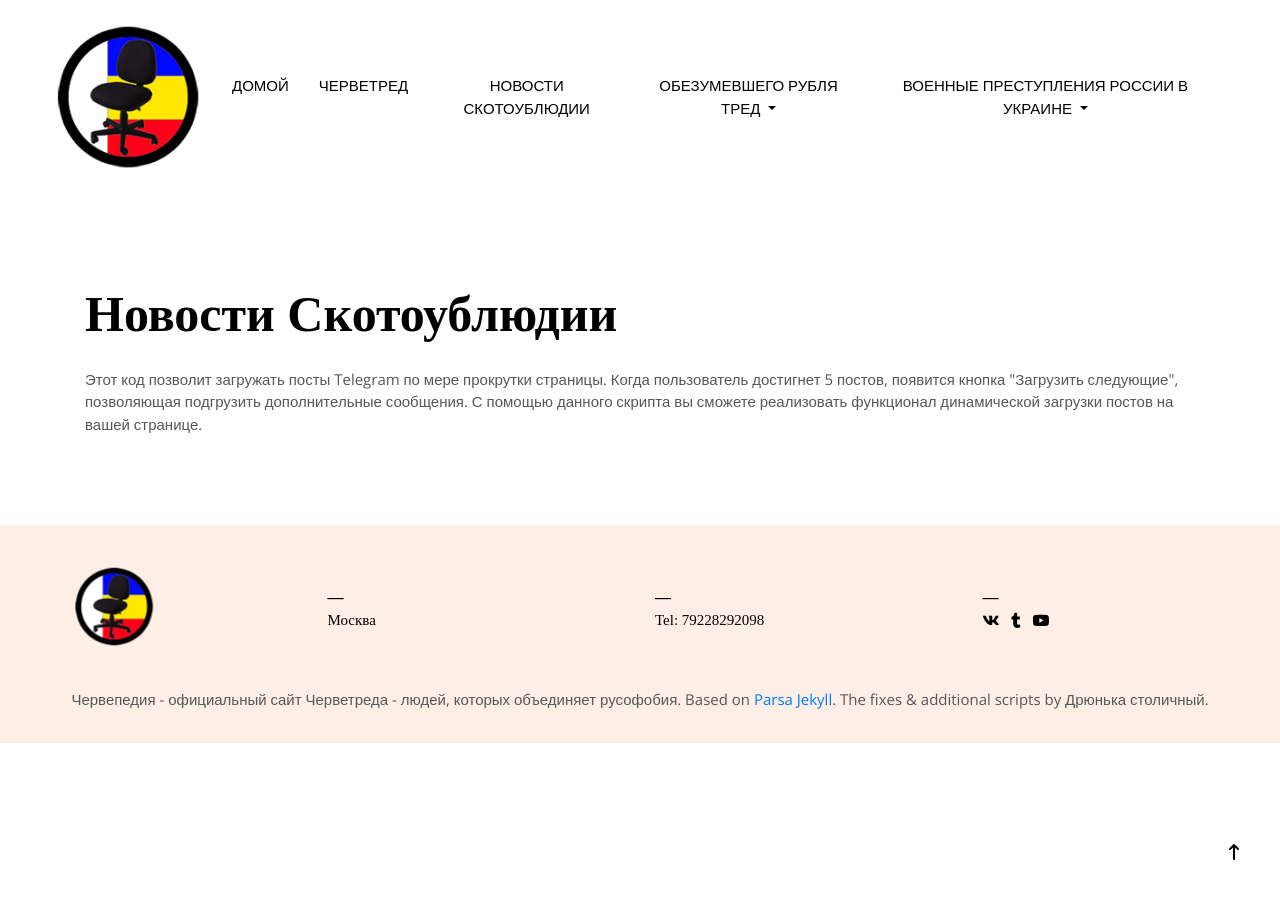
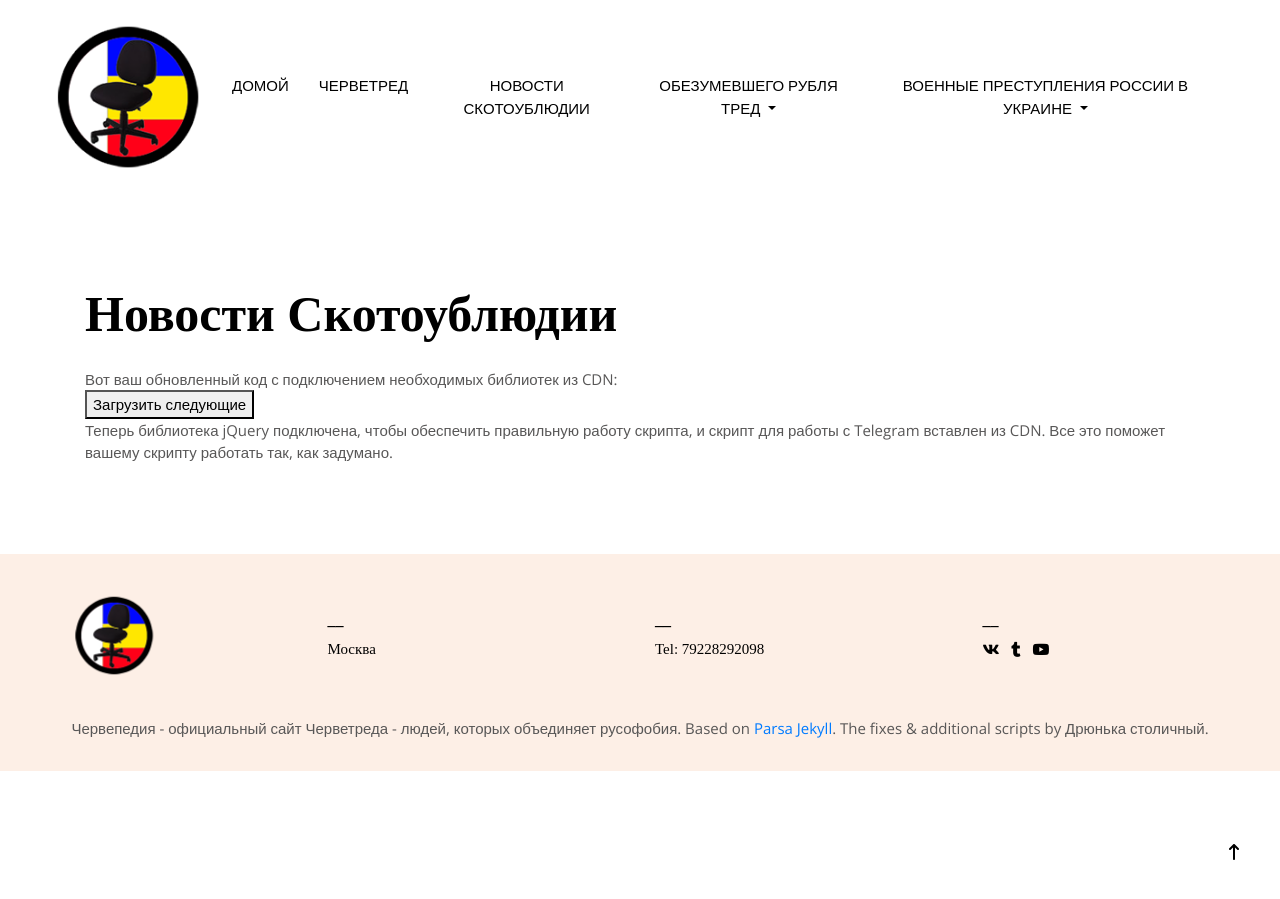
Before and after one commit to chervetred/chervetred.github.io, a Jekyll site: the page built from _pages/tgtest.html, in a window 1280 px wide. Built offline with Jekyll 4.4.1, drawn with Linux system fonts in a browser that asks for light colours; some web fonts are replaced; a script that is not in the unit is left out; comment, search, counter and statistics services are not loaded; some of the changed lines change nothing that is shown.

Commit message:
Update tgtest.html

```diff
--- a/_pages/tgtest.html
+++ b/_pages/tgtest.html
@@ -5,6 +5,7 @@
 keywords: червепедия, черветред, черветред - это, кинаман, миопатия, павел гринев, червепедия зеркало
 image:
 ---
+Вот ваш обновленный код с подключением необходимых библиотек из CDN:
 
 <!DOCTYPE html>
 <html lang="en">
@@ -12,7 +13,8 @@
 <meta charset="UTF-8">
 <meta name="viewport" content="width=device-width, initial-scale=1.0">
 <title>Новости Скотоублюдии</title>
-<script async src="https://telegram.org/js/telegram-widget.js?22" data-telegram-post="pravyvzgliad/18659" data-width="100%"></script>
+<script src="https://ajax.googleapis.com/ajax/libs/jquery/3.6.0/jquery.min.js"></script><!-- Подключаем jQuery -->
+<script async src="https://telegram.org/js/telegram-widget.js?22"></script>
 </head>
 <body>
 <div id="telegram-posts"></div>
@@ -46,30 +48,30 @@
 let postsPerPage = 5;
 
 function displayPosts() {
-    for (let i = currentPage * postsPerPage; i < (currentPage + 1) * postsPerPage; i++) {
-        if (posts[i]) {
+    let start = currentPage * postsPerPage;
+    let end = start + postsPerPage;
+    if (end >= posts.length) {
+        end = posts.length;
+    }
+
+    for (let i = start; i < end; i++) {
         let script = document.createElement('script');
         script.src = `https://telegram.org/js/telegram-widget.js?22`;
         script.setAttribute('data-telegram-post', posts[i]);
         script.setAttribute('data-width', '100%');
         document.getElementById('telegram-posts').appendChild(script);
     }
+
+    if (end < posts.length) {
+        document.getElementById('load-more').style.display = 'block';
     }
-    currentPage++;
 }
 
 function loadMorePosts() {
+    currentPage++;
+    document.getElementById('telegram-posts').innerHTML = '';
     displayPosts();
-    if (currentPage * postsPerPage >= posts.length) {
-        document.getElementById('load-more').style.display = 'none';
 }
-}
-
-window.addEventListener('scroll', function() {
-    if ((window.innerHeight + window.scrollY) >= document.body.offsetHeight - 1000) {
-        loadMorePosts();
-    }
-});
 
 displayPosts();
 </script>
@@ -77,4 +79,4 @@
 </html>
 
 
-Этот код позволит загружать посты Telegram по мере прокрутки страницы. Когда пользователь достигнет 5 постов, появится кнопка "Загрузить следующие", позволяющая подгрузить дополнительные сообщения. С помощью данного скрипта вы сможете реализовать функционал динамической загрузки постов на вашей странице.
+Теперь библиотека jQuery подключена, чтобы обеспечить правильную работу скрипта, и скрипт для работы с Telegram вставлен из CDN. Все это поможет вашему скрипту работать так, как задумано.
```
Lines whose indentation alone changed are shown as unchanged.
